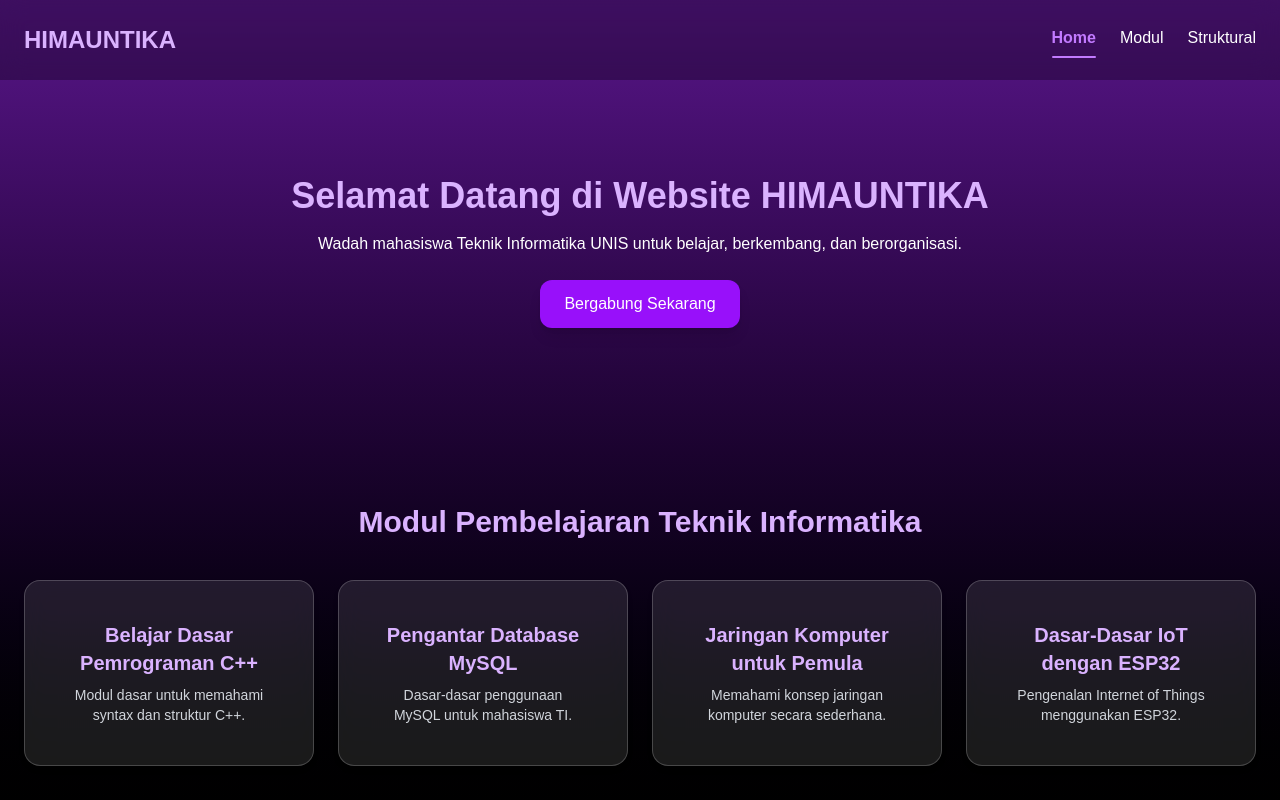
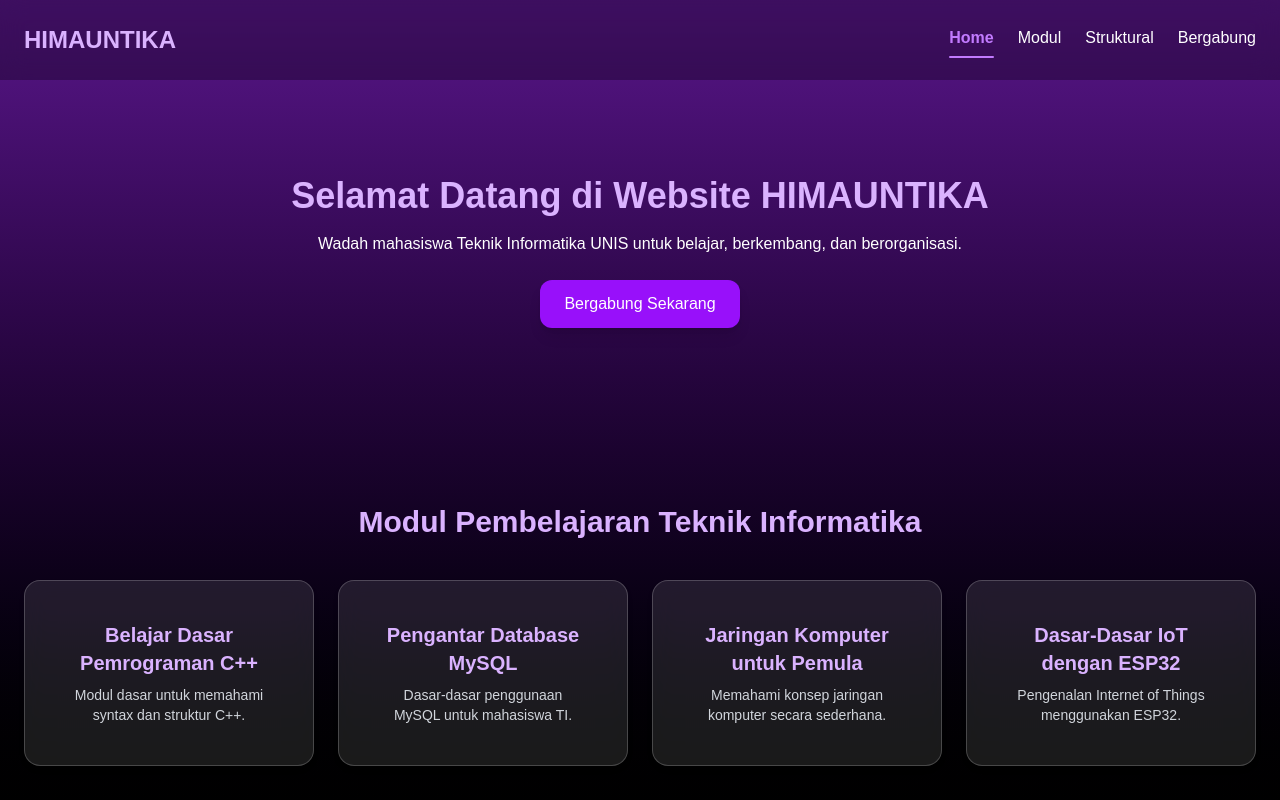
Before and after one commit to Gbaee/himauntika.ac.id, a Next.js app: page / in a window 1280 px wide. Shown: the top 800 px of the page. Built offline with nearby package versions, Linux system fonts and the light colour scheme.

Commit message:
mengembalikkan tombol bergabung sekarang

```diff
--- a/pages/himauntika.jsx
+++ b/pages/himauntika.jsx
@@ -16,7 +16,7 @@ export default function HimauntikaPage() {
   }, []);
 
   useEffect(() => {
-    const sections = ["home", "modules", "struktur", "join"];
+    const sections = ["home", "modules", "struktural", "join"];
     const handleScroll = () => {
       const scrollPos = window.scrollY + 200;
       for (let i = sections.length - 1; i >= 0; i--) {
@@ -103,8 +103,8 @@ export default function HimauntikaPage() {
           {[
             { id: "home", label: "Home" },
             { id: "modules", label: "Modul" },
-            { id: "struktur", label: "Struktural" },
-            // { id: "join", label: "Bergabung" },
+            { id: "struktural", label: "Struktural" },
+            { id: "join", label: "Bergabung" },
           ].map((item) => (
             <button
               key={item.id}
```
